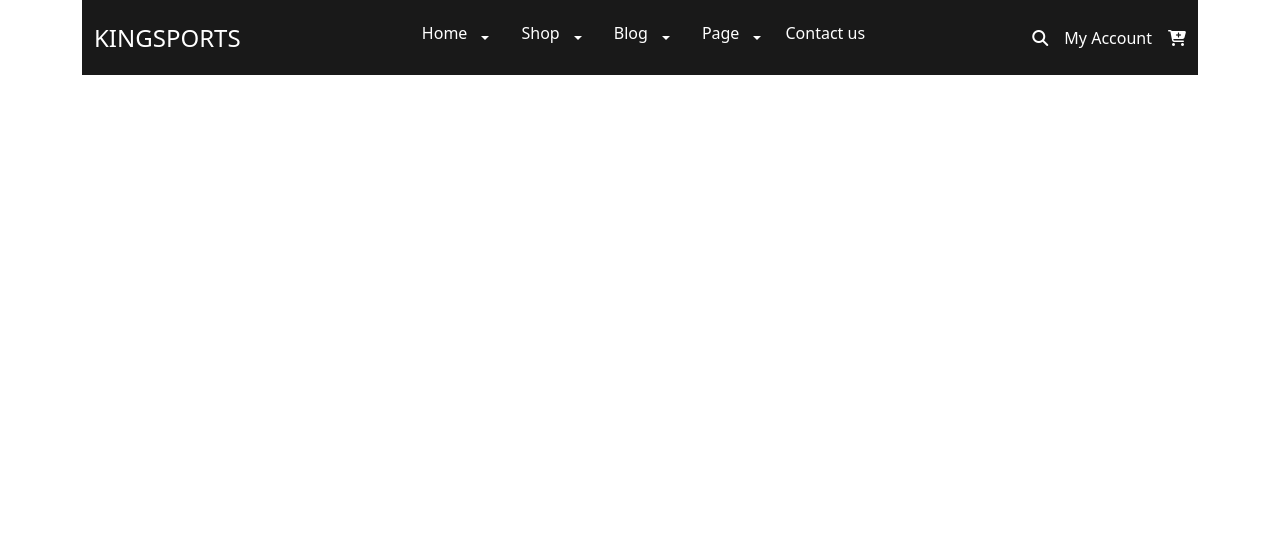
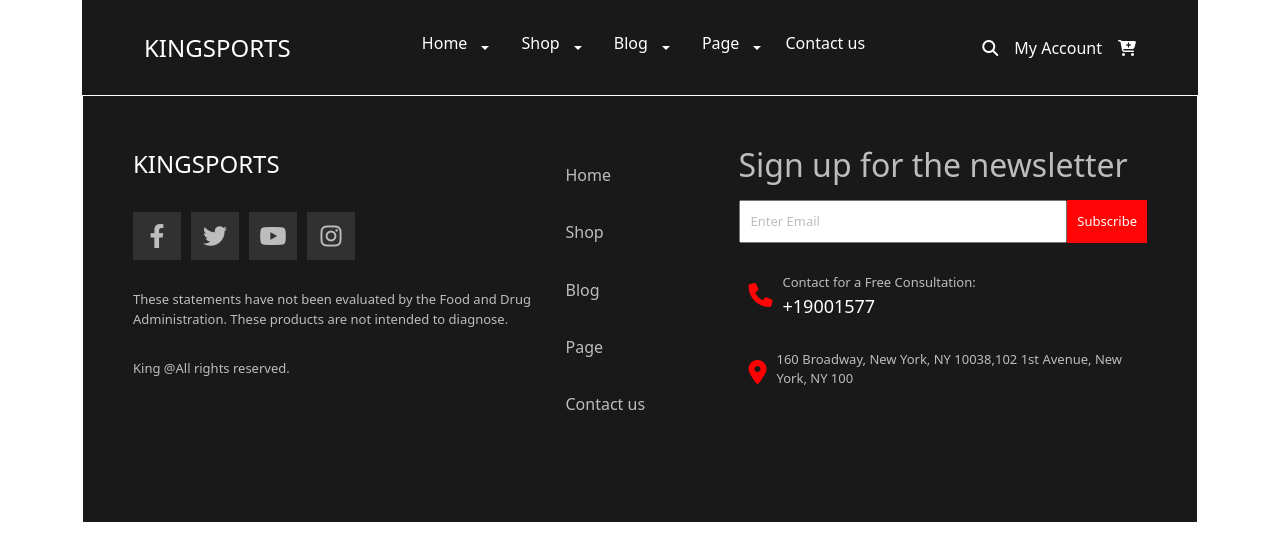
Before and after one commit to VuongNguyen12/project, a React (Create React App) app: page / in a window 1280 px wide. Shown: the top 560 px of the page. Built offline with nearby package versions, Linux system fonts and the light colour scheme.

Commit message:
update lan 6

```diff
--- a/src/App.js
+++ b/src/App.js
@@ -1,9 +1,11 @@
+import Footer from "./components/footer/Footer";
 import Header from "./components/header/Header";
 
 function App() {
   return (
     <div>
      <Header/>
+     <Footer/>
     </div>
   );
 }
--- a/src/components/footer/Footer.css
+++ b/src/components/footer/Footer.css
@@ -1,33 +1,45 @@
-.container{
+.footer{
     background:#191919 !important;
     color: #BDBDBD;
     border: 1px solid white;
-    padding: 50px;
+    padding: 50px ;
+    font-size: 13px;
+}
+.footer_info{
+    width: 100%;
+    height: 100%;
 }
 
-.icons{
+.footer_info .icons{
     display: flex;
-    width: 100%;
-    justify-content: space-between;
+    margin-top: 30px;
 }
-.icons .icon{
-    width: 50px;
-    height: 50px;
-    line-height: 50px;
+.footer_info .icons a{
+    display: inline-block;
+    width: 48px;
+    height: 48px;
+    line-height:48px;
     background: #313131;
     text-align: center;
     font-size: 24px;
     color: #BDBDBD;
+    margin-right: 10px;
 
 }
 
-.container p {
+.footer .footer_info p {
     margin: 30px 0px;
+}
+.footer .footer_info a{
+
+    text-decoration: none;
+    color:#BDBDBD ;
 }
 .footer_menu{
     display: flex;
     flex-direction: column;
-    padding: 0px 30px;
+    text-align: left;
+    margin: 20px 0px ;
 }
 .footer_menu a{
     text-decoration: none;
@@ -35,3 +47,58 @@
     font-size: 16px;
     margin-bottom: 30px;
 }
+.footer_menu a:hover{
+    color: #FF0505;
+}
+.footer .footer_sub{
+    width: 100%;
+    display: flex;
+    margin-top: 15px;
+}
+.footer_sub input{
+    outline: none;
+    padding: 10px;
+    width: 90%;
+
+}
+.footer_sub button{
+    padding:10px;
+    background: #FF0505;
+    border: none;
+    color: white;
+}
+.footer .footer_phone{
+    display: flex;
+    margin: 30px 0px;
+}
+.footer .footer_phone p{
+    margin-bottom: 0px;
+}
+.footer .footer_phone i{
+  padding: 10px;
+}
+.footer .footer_phone a{
+    text-decoration: none;
+    color: white;
+    font-size: 18px;
+    text-transform: uppercase;
+  }
+ .footer .footer_contact .footer_sub ::placeholder {
+    color:  #BDBDBD;
+}
+.footer_info .icons .ins:hover {
+    color: white;
+    background: linear-gradient(45deg, #f09433 0%,#e6683c 25%,#dc2743 50%,#cc2366 75%,#bc1888 100%);
+}
+.footer_info .icons .fb:hover{
+    color: white;
+    background: #4585fb;
+}
+.footer_info .icons .tw:hover{
+    color: white;
+    background: #1DA1F2;
+}
+.footer_info .icons .yb:hover{
+    color: white;
+    background: #FF0000;
+}
--- a/src/components/footer/Footer.js
+++ b/src/components/footer/Footer.js
@@ -1,37 +1,62 @@
 import { Col, Container, Row } from 'reactstrap'
-import'./Footer.css'
-export default function Footer(){
-    return(
+import './Footer.css'
+export default function Footer() {
+    return (
         <div>
-            <Container>
+            <Container >
+                <div className='footer'>
                 <Row>
-                <Col sm="6" md="4">
-                     <p style={{fontSize:"24px"}}>KINGSPORTS</p>
+                    <Col sm="6" md="5">
+                        <div className='footer_info'>
+                            <a href='/' style={{ fontSize: "24px", color: "white" }}>KINGSPORTS</a>
                             <div className='icons'>
-                    <div className='icon fb'><i class="fa-brands fa-facebook-f"></i></div>
-                    <div className='icon tw'><i class="fa-brands fa-twitter"></i></div>
-                    <div className='icon yb'><i class="fa-brands fa-youtube"></i></div>
-                    <div className='icon in'><i class="fa-brands fa-instagram"></i></div>
+                                <a className='fb' href='#'><i class="fa-brands fa-facebook-f"></i></a>
+                                <a className='tw' href='#'><i class="fa-brands fa-twitter"></i></a>
+                                <a className='yb' href='#'><i class="fa-brands fa-youtube"></i></a>
+                                <a className='ins' href='#'><i class="fa-brands fa-instagram"></i></a>
                             </div>
+
+
                             <p>These statements have not been evaluated by the Food and Drug Administration. These products are not intended to diagnose.</p>
-                  <div style={{display:"flex"}}><a href='/'>King.</a> All rights reserved.</div>
-
+                            <div style={{ display: "flex" }}><a href='/'>King @</a> All rights reserved.</div>
+                        </div>
                     </Col>
-                <Col sm="6" md="4">
+                    <Col sm="6" md="2">
                         <div className='footer_menu'>
-                    <a href='/'>Home</a>
-                    <a href='/Shop'>Shop</a>
-                    <a href='/Blog'>Blog</a>
-                    <a href='/Page'>Page</a>
-                    <a href='/Contact'>Contact us</a>
+                            <a href='/'><h6>Home</h6></a>
+                            <a href='/Shop'><h6>Shop</h6></a>
+                            <a href='/Blog'><h6>Blog</h6></a>
+                            <a href='/Page'><h6>Page</h6></a>
+                            <a href='/Contact'><h6>Contact us</h6></a>
                         </div>
 
 
                     </Col>
-                <Col sm="6" md="4">
-                    col1
+                    <Col sm="6" md="5">
+                        <div className='footer_contact'>
+                            <h2>Sign up for the newsletter</h2>
+                            <div className='footer_sub'>
+                                <input type='text' placeholder='Enter Email'></input>
+                                <button>Subscribe</button>
+                            </div>
+                            <div className='footer_phone'>
+                                <i class="fa-solid fa-phone" style={{ color: "#FF0505", fontSize:"24px" }}></i>
+                                <div>
+                                    <p>Contact for a Free Consultation:</p>
+                                    <a href='tel:+19001577'>+19001577</a>
+                                </div>
+                            </div>
+                            <div className='footer_phone'>
+                            <i class="fa-solid fa-location-dot" style={{color:"#ff0000" , fontSize:"24px"}}></i>
+                                <div>
+                                    <p>160 Broadway, New York, NY 10038,102 1st Avenue, New York, NY 100</p>
+
+                                </div>
+                            </div>
+                        </div>
                     </Col>
                 </Row>
+                </div>
             </Container>
 
         </div>
--- a/src/components/header/Header.css
+++ b/src/components/header/Header.css
@@ -35,6 +35,7 @@
     background-size: cover;
     background-position: center;
     color: white !important;
+    padding:10px 50px;
 }
 
 .nav-link {
@@ -63,7 +64,7 @@
 }
 
 .nav-link:hover h6 {
-    color: red;
+    color: #FF0505;
 }
 
 .nav-link:hover .Home1 {
@@ -105,7 +106,7 @@
     font-size: 64px !important;
 }
 
-input[type="text"] {
+.search1 input {
     width: 90%;
     padding: 20px;
     outline: none;
@@ -120,7 +121,7 @@ input[type="text"] {
 .icon_search {
     width: 10%;
     padding: 20px;
-    background-color: red;
+    background-color: #FF0505;
     text-align: center;
 
 }
@@ -133,11 +134,11 @@ input[type="text"] {
 
 
 
-@media only screen and (max-width: 900px) {
-    .header_right {
-        display: none;
+    @media only screen and (max-width: 900px) {
+        .header_right {
+            display: none;
+        }
     }
-}
 
 @media only screen and (max-width: 576px) {
 
```
Also changed, not shown: src/components/header/Header.js (line endings or trailing spaces). Lines whose indentation alone changed are shown as unchanged.
